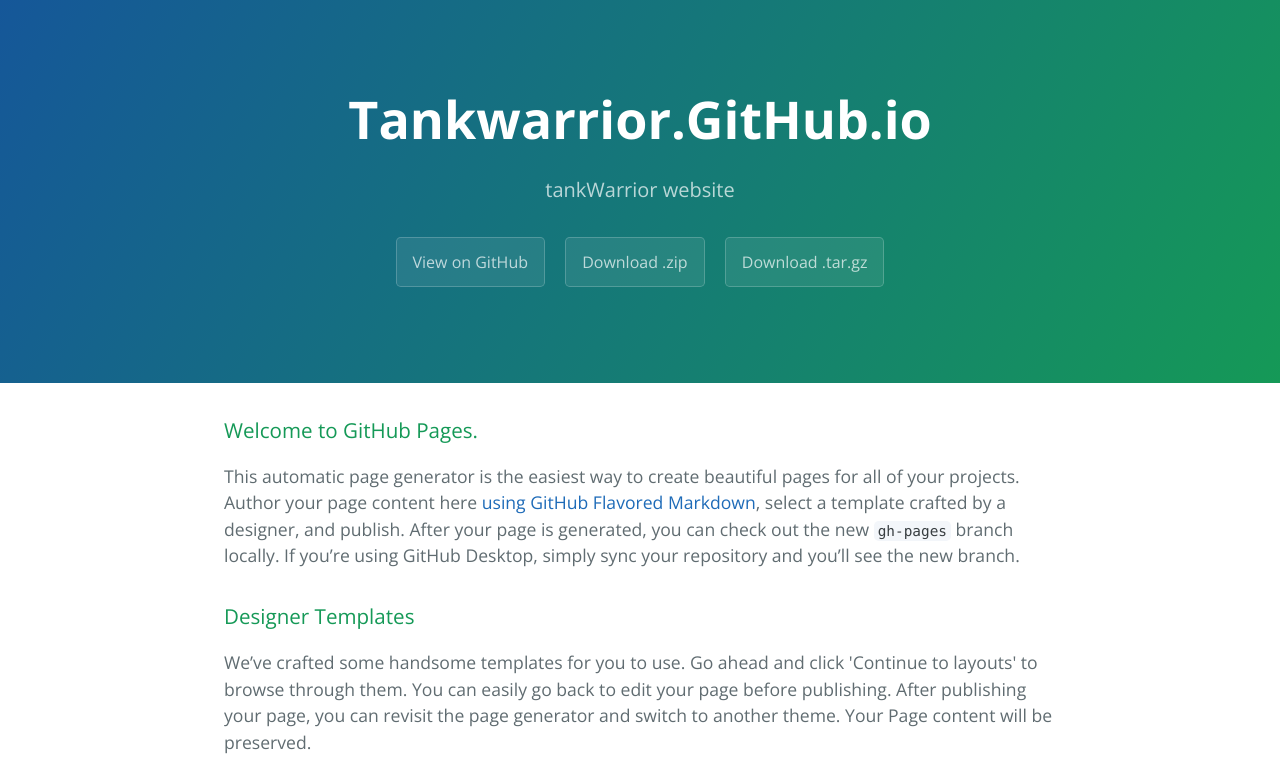
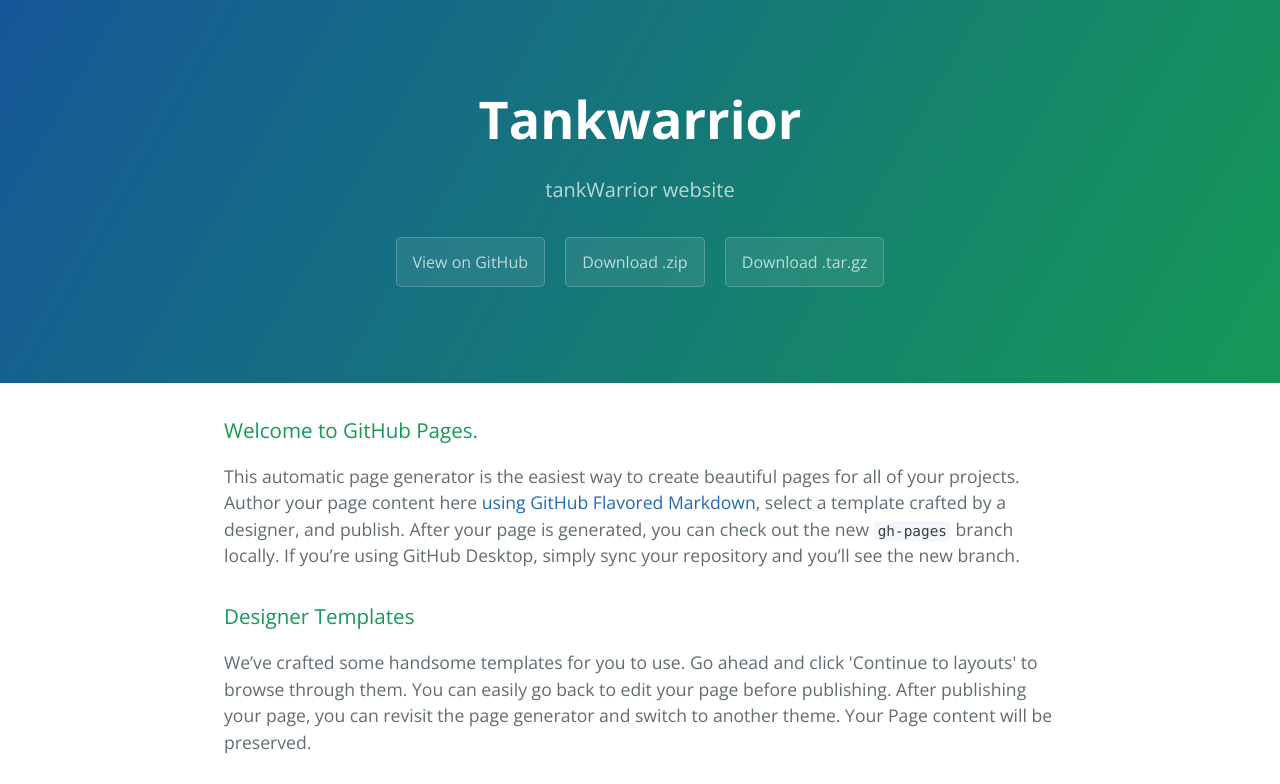
Before and after one commit to dushank77/tankwarrior.github.io, a plain HTML site: page index.html in a window 1280 px wide. Shown: the top 784 px of the page. Drawn offline with nearby package versions, Linux system fonts and the light colour scheme.

Commit message:
Update index.html

```diff
--- a/index.html
+++ b/index.html
@@ -11,7 +11,7 @@
   </head>
   <body>
     <section class="page-header">
-      <h1 class="project-name">Tankwarrior.GitHub.io</h1>
+      <h1 class="project-name"> Tankwarrior </h1>
       <h2 class="project-tagline">tankWarrior website</h2>
       <a href="https://github.com/dushank77/TankWarrior" class="btn">View on GitHub</a>
       <a href="https://github.com/dushank77/TankWarrior/zipball/master" class="btn">Download .zip</a>
```
